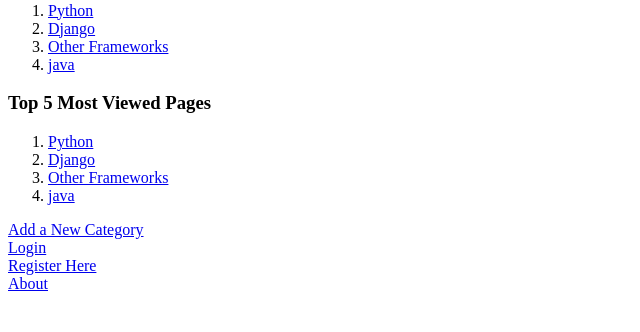
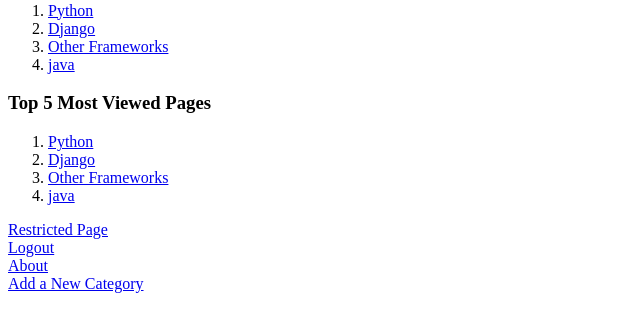
Before and after one commit to gerardward3/tango_with_django, a Django app: page /rango/ in a window 1280 px wide. Shown: the part 119-451 px from the top of the page, without its empty margins (0-640 px from the left). Run offline with Django 3.2, Linux system fonts and the light colour scheme; a user stored in the database is signed in; data comes from the database, SQL or seed files in the repository; both versions use the stored data as it was after the commit.

Commit message:
Finished chapter 9.7

```diff
--- a/tango_with_django_project/rango/urls.py
+++ b/tango_with_django_project/rango/urls.py
@@ -9,4 +9,6 @@ urlpatterns = patterns('',
     url(r'^category/(?P<category_name_slug>\w+)/add_page/$', views.add_page, name='add_page'),
     url(r'^register/$', views.register, name='register'),
     url(r'^login/$', views.user_login, name='login'),
+    url(r'^restricted/', views.restricted, name='restricted'),
+    url(r'^logout/$', views.user_logout, name='logout'),
     )
--- a/tango_with_django_project/rango/views.py
+++ b/tango_with_django_project/rango/views.py
@@ -1,5 +1,7 @@
 from django.shortcuts import render
 from django.contrib.auth import authenticate, login
+from django.contrib.auth.decorators import login_required
+from django.contrib.auth import logout
 from django.http import HttpResponseRedirect, HttpResponse
 from rango.models import Category
 from rango.models import Page
@@ -210,3 +212,16 @@ def user_login(request):
         # No context variables to pass to the template system, hence the
         # blank dictionary object...
         return render(request, 'rango/login.html', {})
+
+@login_required
+def restricted(request):
+    return HttpResponse("Since you're logged in, you can see this text!")
+
+# Use the login_required() decorator to ensure only those logged in can access the view.
+@login_required
+def user_logout(request):
+    # Since we know the user is logged in, we can now just log them out.
+    logout(request)
+
+    # Take the user back to the homepage.
+    return HttpResponseRedirect('/rango/')
--- a/tango_with_django_project/tango_with_django_project/settings.py
+++ b/tango_with_django_project/tango_with_django_project/settings.py
@@ -101,3 +101,5 @@ STATICFILES_DIRS = (
 
 MEDIA_URL = '/media/'
 MEDIA_ROOT = os.path.join(BASE_DIR, 'media') # Absolute path to the media directory
+
+LOGIN_URL = '/rango/login/'
--- a/tango_with_django_project/templates/rango/index.html
+++ b/tango_with_django_project/templates/rango/index.html
@@ -29,10 +29,17 @@
        {% else %}
             <strong>There are no categories present.</strong>
        {% endif %}
+
+		{% if user.is_authenticated %}
+		<a href="/rango/restricted/">Restricted Page</a><br />
+		<a href="/rango/logout/">Logout</a><br />
+		{% else %}
+		<a href="/rango/register/">Register Here</a><br />
+		<a href="/rango/login/">Login</a><br />
+		{% endif %}
+
+		<a href="/rango/about/">About</a><br/>
 		<a href="/rango/add_category/">Add a New Category</a><br />
-		<a href="/rango/login/">Login</a><br />
-		<a href="/rango/register/">Register Here</a><br />
-		<a href="/rango/about/">About</a>
 
     </body>
 </html>
```
Also changed, not shown: tango_with_django_project/db.sqlite3, 3 other files.
